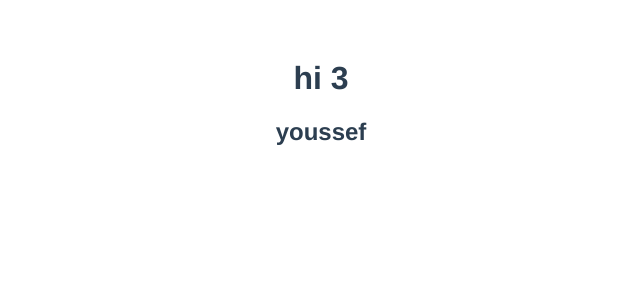
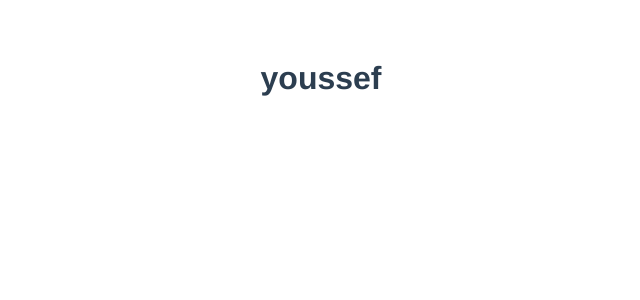
Before and after one commit to Elkafhi-Youssef/startvue, a Vue app: page / in a window 1280 px wide. Shown: the top 300 px of the page, without its empty margins (319-959 px from the left). Built offline with nearby package versions, Linux system fonts and the light colour scheme.

Commit message:
computed

```diff
--- a/src/App.vue
+++ b/src/App.vue
@@ -1,8 +1,9 @@
 <template>
   <!-- <img alt="Vue logo" src="./assets/logo.png"> -->
   <!-- <HelloWorld msg="Welcome to Your Vue.js App" url="you code "/> -->
-  <h1> hi {{add()}}</h1>
-  <h2 v-html="greate"></h2>
+  <!-- <h1> hi {{add()}}</h1> -->
+  <!-- <h2 v-html="greate"></h2> -->
+  <h1> {{fullname}}</h1>
 </template>
 
 <script>
@@ -12,13 +13,18 @@ export default {
   name: 'App',
   data(){
     return{
-      greate:"<b>youssef</b>",
-      name:"youssef"
+     first:'youssef',
+     last:'elkafhi'
     }
   },
   methods:{
     add(){
       return 1+2;
+    }
+  },
+  computed:{
+    fullname(){
+      return `${this.first}`
     }
   }
 }
```
